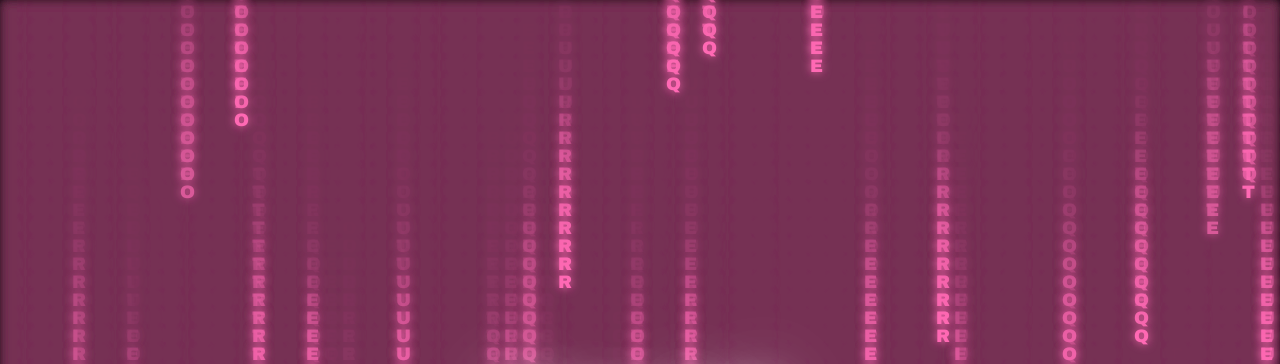
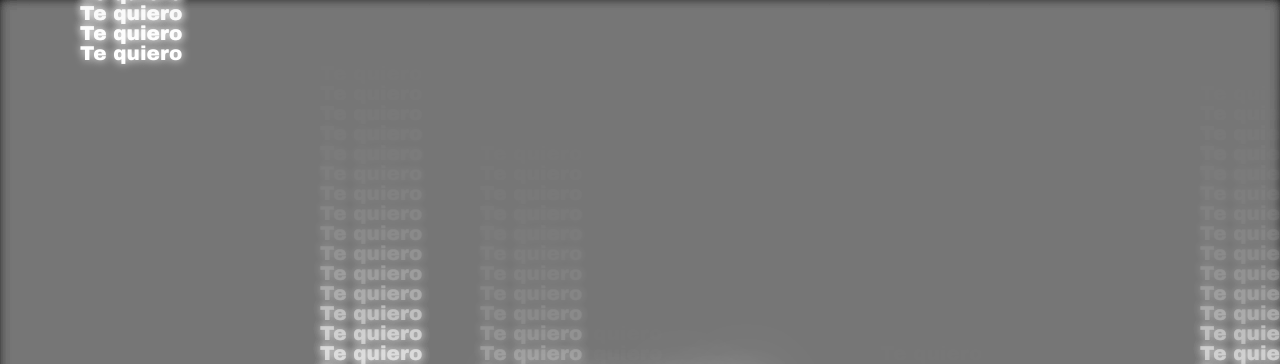
Before and after one commit to Killua-19/Mimii, a plain HTML site: page index.html in a window 1280 px wide. Shown: the top 364 px of the page. Drawn offline with Linux system fonts and the light colour scheme.

Commit message:
Update index.html

```diff
--- a/index.html
+++ b/index.html
@@ -21,7 +21,7 @@
     top: 50%;
     left: 50%;
     transform: translate(-50%, -50%);
-    font-size: 1.5rem; /* más pequeño */
+    font-size: 1.3rem; /* más pequeña */
     font-weight: 900;
     color: #fff;
     text-shadow:
@@ -63,35 +63,37 @@
   canvas.width = window.innerWidth;
   canvas.height = window.innerHeight;
 
-  const letters = ["T","E"," ","Q","U","I","E","R","O"]; // mensaje romántico
-  const fontSize = 18; // tamaño medio
-  const columns = Math.floor(canvas.width / fontSize); // número de columnas
+  const palabra = "Te quiero"; // palabra completa
+  const fontSize = 20; // tamaño medio
+  const columns = Math.floor(canvas.width / (fontSize * 4)); // columnas más espaciadas
   const drops = Array(columns).fill(1);
 
   function draw() {
-    // Fondo negro con transparencia -> deja rastros
+    // fondo negro con transparencia para crear rastro
     ctx.fillStyle = "rgba(0, 0, 0, 0.15)";
     ctx.fillRect(0, 0, canvas.width, canvas.height);
 
     ctx.font = fontSize + "px Arial Black";
+    ctx.shadowColor = "#fff";
+    ctx.shadowBlur = 10;
 
     for (let i = 0; i < drops.length; i++) {
-      const text = letters[Math.floor(Math.random() * letters.length)];
-      ctx.fillStyle = "rgba(255,105,180,1)"; // rosa fuerte
-      ctx.shadowColor = "#ff69b4";
-      ctx.shadowBlur = 10;
-      ctx.fillText(text, i * fontSize, drops[i] * fontSize);
+      const text = palabra;
 
-      // efecto "desvanecimiento estilo Matrix" con reflejos
+      // color blanco con brillo
+      ctx.fillStyle = "rgba(255,255,255,1)";
+      ctx.fillText(text, i * fontSize * 4, drops[i] * fontSize);
+
+      // efecto de desvanecimiento (reflejos hacia arriba)
       for (let j = 1; j < 10; j++) {
-        ctx.fillStyle = `rgba(255,105,180,${1 - j * 0.1})`;
-        ctx.fillText(text, i * fontSize, (drops[i] - j) * fontSize);
+        ctx.fillStyle = `rgba(255,255,255,${1 - j * 0.1})`;
+        ctx.fillText(text, i * fontSize * 4, (drops[i] - j) * fontSize);
       }
 
       // mover hacia abajo
       drops[i]++;
 
-      // reiniciar arriba con random
+      // reinicio aleatorio
       if (drops[i] * fontSize > canvas.height && Math.random() > 0.975) {
         drops[i] = 0;
       }
@@ -104,7 +106,7 @@
   window.addEventListener("resize", () => {
     canvas.width = window.innerWidth;
     canvas.height = window.innerHeight;
-    const newCols = Math.floor(canvas.width / fontSize);
+    const newCols = Math.floor(canvas.width / (fontSize * 4));
     drops.length = newCols;
     drops.fill(1);
   });
```
